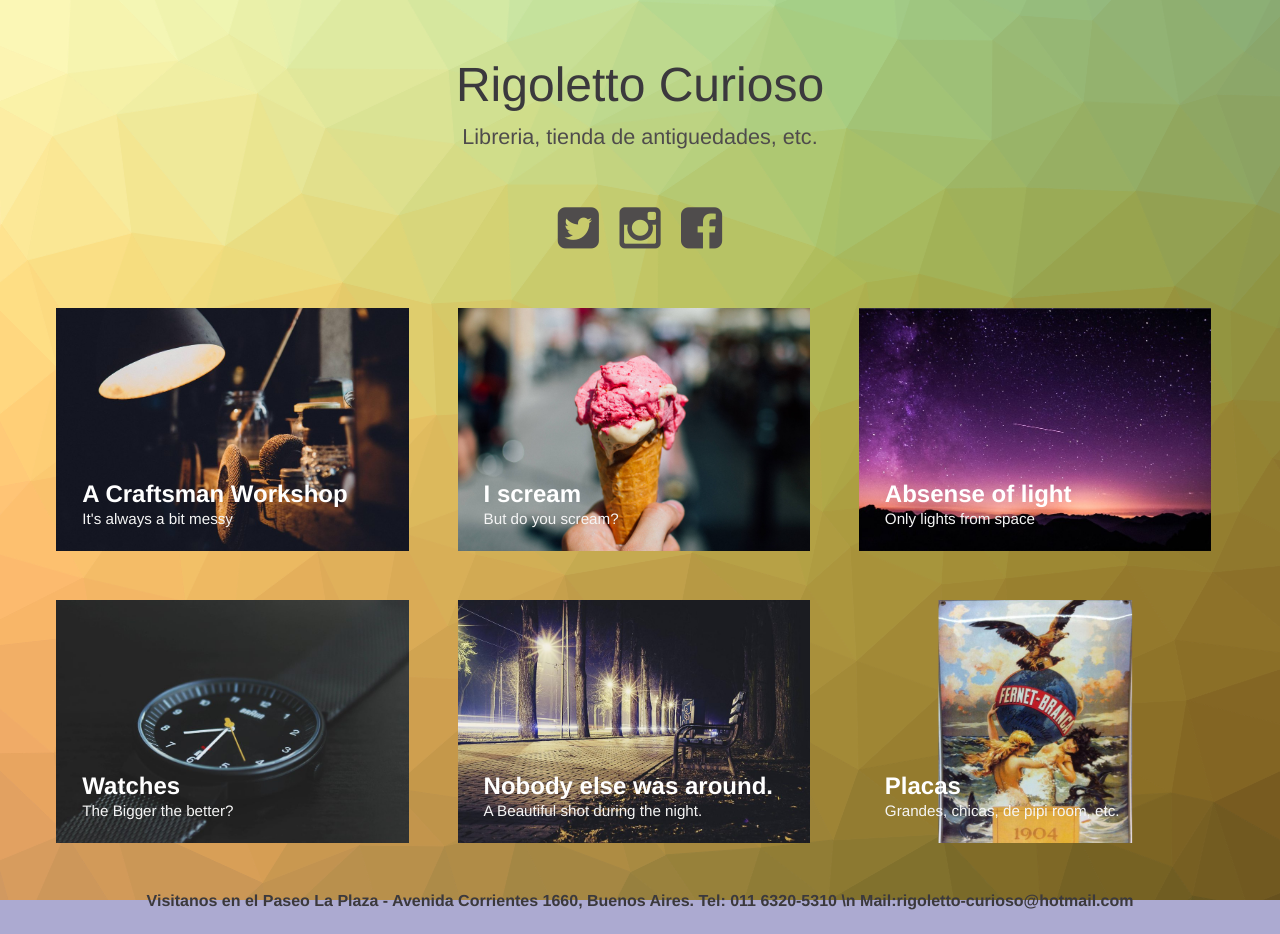
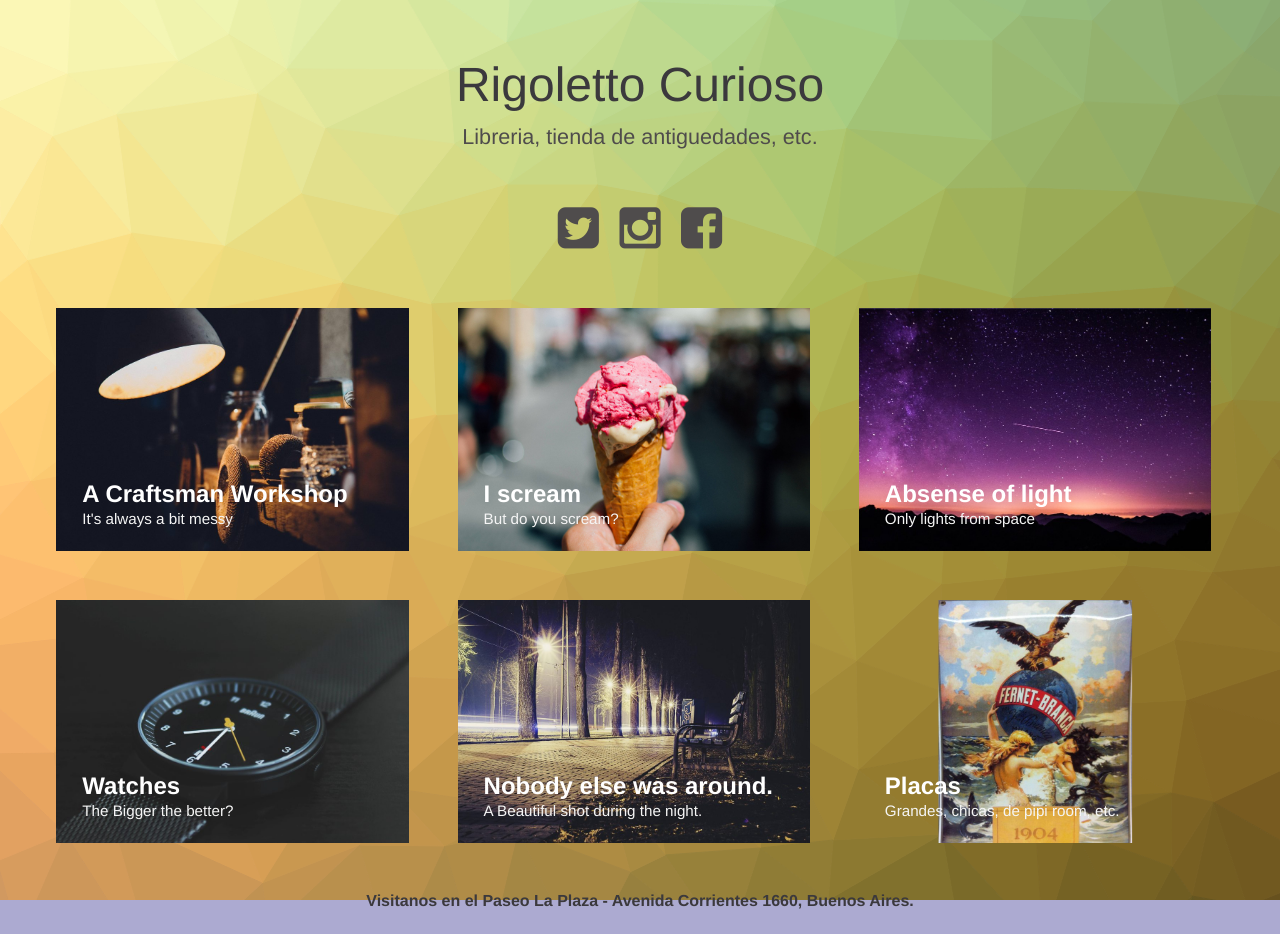
Before and after one commit to faeldbea/faeldbea.github.io, a Jekyll site: the page built from index.html, in a window 1280 px wide, cut to the strip 0-934 px from the top of the page. Built offline with Jekyll 4.4.1, drawn with Linux system fonts in a browser that asks for light colours; some of the changed text lies outside the part shown; grey boxes are pictures that could not be loaded.

Commit message:
Update index.html

```diff
--- a/index.html
+++ b/index.html
@@ -79,7 +79,7 @@ layout: compress
             {% endfor %}
             <!-- /cards -->
         </div>
-        <h4><center>Visitanos en el Paseo La Plaza - Avenida Corrientes 1660, Buenos Aires. Tel: 011 6320-5310  \n Mail:rigoletto-curioso@hotmail.com</center></h4>
+        <h4><center>Visitanos en el Paseo La Plaza - Avenida Corrientes 1660, Buenos Aires.</center></h4>
     </div>
     <!-- /container -->
     <center>
```
Also changed, not shown: other parts of index.html (+1 -0 lines).
